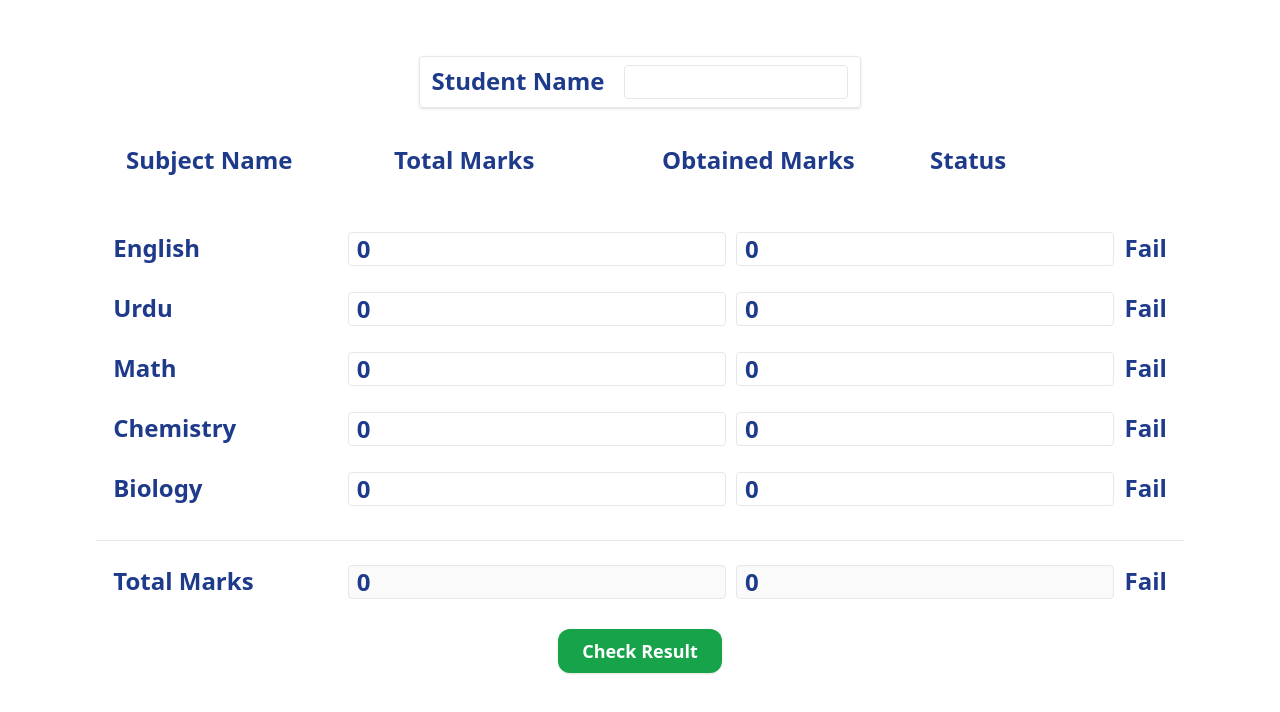
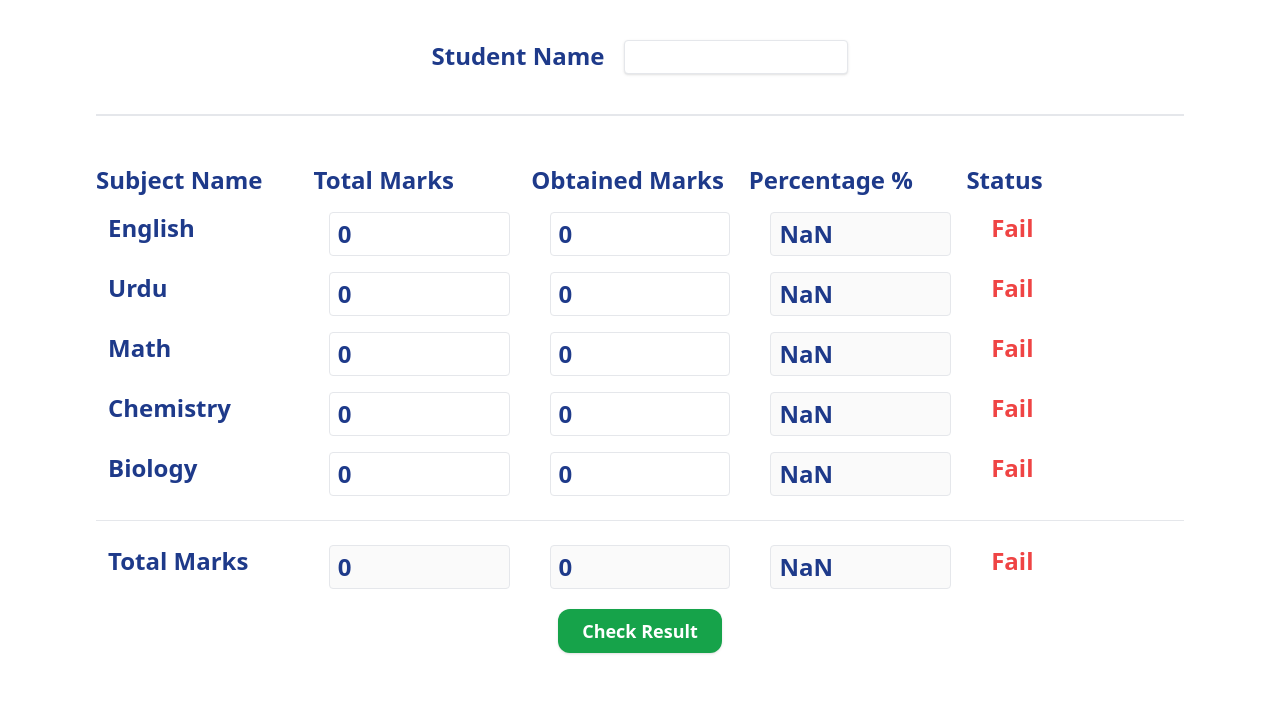
Before and after one commit to ahsamology/React-vite-first-project, a React (Vite) app: page / in a window 1280 px wide. Shown: the top 712 px of the page. Built offline with nearby package versions, Linux system fonts and the light colour scheme.

Commit message:
changesofpercent

```diff
--- a/src/App.jsx
+++ b/src/App.jsx
@@ -12,6 +12,15 @@ function App() {
   const [number8, setNumber8] = useState(0);
   const [number9, setNumber9] = useState(0);
   const [number10, setNumber10] = useState(0);
+
+  const [passingPercentage, setPassingPercentage] = useState(33)
+
+  const [percent1, setPercent1] = useState(0)
+  const [percent2, setPercent2] = useState(0)
+  const [percent3, setPercent3] = useState(0)
+  const [percent4, setPercent4] = useState(0)
+  const [percent5, setPercent5] = useState(0)
+
 
   const [sum1, setSum1] = useState(0)
   const [sum2, setSum2] = useState(0)
@@ -57,6 +66,20 @@ function App() {
     setNumber10(event.target.value)
   }
 
+  function handleSum() {
+    let calPercent16 = Number(number6) / Number(number1) * 100
+    let calPercent27 = Number(number7) / Number(number2) * 100
+    let calPercent38 = Number(number8) / Number(number3) * 100
+    let calPercent49 = Number(number9) / Number(number4) * 100
+    let calPercent510 = Number(number10) / Number(number5) * 100
+
+    setPercent1(calPercent16)
+    setPercent2(calPercent27)
+    setPercent3(calPercent38)
+    setPercent4(calPercent49)
+    setPercent5(calPercent510)
+
+  }
 
   function handleSum() {
     let calSum15 = Number(number1) + Number(number2) + Number(number3) + Number(number4) + Number(number5)
@@ -66,8 +89,11 @@ function App() {
 
   }
 
-  function checkStatus(number) {
-    if (number > 32) {
+  function checkStatus(num1, num2) {
+
+    let calculatedPercentage = num2 / num1 * 100
+
+    if (calculatedPercentage > passingPercentage) {
       return 'Pass'
     }
     else {
@@ -75,120 +101,103 @@ function App() {
     }
   }
 
-  function overallStatus(number) {
-    if (number > 165)  {
-      return 'Pass'
+  function pickColor(num1, num2) {
+    let calculatedPercentage = num2 / num1 * 100
+
+    if (calculatedPercentage > passingPercentage) {
+      return 'text-green-500'
     }
     else {
-      return 'Fail'
+      return 'text-red-500'
     }
   }
 
+
+  function overallStatus(number) {
+
+    //ternary operator
+    return number > 165 ? 'Pass' : 'Fail'
+
+
+    // if (number > 165) {
+    //   return 'Pass'
+    // }
+    // else {
+    //   return 'Fail'
+    // }
+
+  }
+
   return (
-    <div className="container pt-20 mt-14 justify-center items-center content-center">
-      <div className="relative flex justify-around font-bold text-2xl px-3 py-2 text-blue-900">
-        <div className="absolute flex gap-5 -top-20 border rounded shadow px-3 py-2 mb-10">
+    <div className="container pt-10 justify-center items-center content-center">
+      <div className=" flex w-full    mb-10 font-bold text-2xl text-blue-900 border-b-2 pb-10">
+        <div className="mx-auto">
+          <div className="flex gap-5">
             <p >Student Name</p>
-          <input type="text" className="rounded border shadow-black text-center pl-2 w-56" />
-        </div>
-        <div className="flex gap-11">
-          <div >
-            <p className="mb-10 w-56">Subject Name</p>
-          </div>
-          <div>
-            <p className="mb-10 w-56">Total Marks</p>
-          </div>
-          <div>
-            <p className="mb-10 w-56">Obtained Marks</p>
-          </div>
-          <div>
-            <p className="mb-10 w-56 ">Status</p>
+            <input type="text" className="rounded border shadow text-center pl-2 w-56" />
           </div>
         </div>
       </div>
-      <div className="relative flex justify-around font-bold text-2xl px-3 py-2 text-blue-900">
-        <div >
-          <p className="mb-3 w-56">English</p>
+
+      <div className="grid grid-cols-5 font-bold text-2xl  py-2 text-blue-900">
+        <p>Subject Name</p>
+        <p>Total Marks</p>
+        <p>Obtained Marks</p>
+        <p>Percentage %</p>
+        <p>Status</p>
       </div>
 
-        <div>
+      <div className="relative grid grid-cols-5 gap-10 font-bold text-2xl px-3 py-2 text-blue-900">
+        <p className="mb-3">English</p>
         <input value={number1} type="number" onChange={handleNumber1Change} className="rounded border shadow-black pl-2" />
-        </div>
-        <div>
         <input value={number6} type="number" onChange={handleNumber6Change} className="rounded border shadow-black pl-2" />
-        </div>
-        <div> <p>{checkStatus(number6)}</p></div>
-      </div>
-      <div className="relative flex justify-around font-bold text-2xl px-3 py-2 text-blue-900">
-        <div >
-          <p className="mb-3 w-56">Urdu</p>
+        <input value={number6 / number1 * 100}  disabled className="rounded border shadow-black pl-2" />
+
+        <p className={pickColor(number1, number6)}>{checkStatus(number1, number6)}</p>
       </div>
 
-        <div>
+      <div className="relative grid grid-cols-5 gap-10 font-bold text-2xl px-3 py-2 text-blue-900">
+        <p className="mb-3 w-56">Urdu</p>
         <input value={number2} type="number" onChange={handleNumber2Change} className="rounded border shadow-black pl-2" />
-        </div>
-        <div>
         <input value={number7} type="number" onChange={handleNumber7Change} className="rounded border shadow-black pl-2" />
-        </div>
-        <div> <p>{checkStatus(number7)}</p></div>
-      </div>
-      <div className="relative flex justify-around font-bold text-2xl px-3 py-2 text-blue-900">
-        <div >
-          <p className="mb-3 w-56">Math</p>
+        <input value={number7 / number2 * 100} disabled className="rounded border shadow-black pl-2" />
+        <p className={pickColor(number2, number7)}>{checkStatus(number2, number7)}</p>
       </div>
 
-        <div>
+      <div className="relative grid grid-cols-5 gap-10 font-bold text-2xl px-3 py-2 text-blue-900">
+        <p className="mb-3 w-56">Math</p>
         <input value={number3} type="number" onChange={handleNumber3Change} className="rounded border shadow-black pl-2" />
-        </div>
-        <div>
         <input value={number8} type="number" onChange={handleNumber8Change} className="rounded border shadow-black pl-2" />
-        </div>
-        <div> <p>{checkStatus(number8)}</p></div>
-
-      </div>
-      <div className="relative flex justify-around font-bold text-2xl px-3 py-2 text-blue-900">
-        <div >
-          <p className="mb-3 w-56">Chemistry</p>
+        <input value={number8 / number3 * 100} disabled className="rounded border shadow-black pl-2" />
+        <p className={pickColor(number3, number8)}>{checkStatus(number3, number8)}</p>
       </div>
 
-        <div>
+      <div className="relative grid grid-cols-5 gap-10 font-bold text-2xl px-3 py-2 text-blue-900">
+        <p className="mb-3 w-56">Chemistry</p>
         <input value={number4} type="number" onChange={handleNumber4Change} className="rounded border shadow-black pl-2" />
-        </div>
-        <div>
         <input value={number9} type="number" onChange={handleNumber9Change} className="rounded border shadow-black pl-2" />
-        </div>
-        <div> <p>{checkStatus(number9)}</p></div>
-
-      </div>
-      <div className="relative flex justify-around font-bold text-2xl px-3 py-2 text-blue-900">
-        <div >
-          <p className="mb-3 w-56">Biology</p>
+        <input value={number9 / number4 * 100} disabled className="rounded border shadow-black pl-2" />
+        <p className={pickColor(number4, number9)}>{checkStatus(number4, number9)}</p>
       </div>
 
-        <div>
+      <div className="relative grid grid-cols-5 gap-10 font-bold text-2xl px-3 py-2 text-blue-900">
+        <p className="mb-3 w-56">Biology</p>
         <input value={number5} type="number" onChange={handleNumber5Change} className="rounded border shadow-black pl-2" />
-        </div>
-        <div>
         <input value={number10} type="number" onChange={handleNumber10Change} className="rounded border shadow-black pl-2" />
-        </div>
-        <div> <p>{checkStatus(number10)}</p></div>
-
-      </div>
-      <hr className="my-4" />
-      <div className="relative flex justify-around font-bold text-2xl px-3 py-2 text-blue-900">
-        <div >
-          <p className="mb-3 w-56">Total Marks</p>
+        <input value={number10 / number5 * 100} disabled className="rounded border shadow-black pl-2" />
+        <p className={pickColor(number5, number10)}>{checkStatus(number5, number10)}</p>
       </div>
 
-        <div>
+      <hr className="my-4" />
+
+      <div className="relative grid grid-cols-5 gap-10 font-bold text-2xl px-3 py-2 text-blue-900">
+        <p className="mb-3 w-56">Total Marks</p>
         <input value={sum1} disabled className="rounded border shadow-black pl-2" />
+        <input value={sum2} disabled className="rounded border shadow-black pl-2" />
+        <input value={sum2 / sum1 * 100} disabled className="rounded border shadow-black pl-2" />
+        <p className={sum2 > 165 ? "text-green-500" : "text-red-500"}>{overallStatus(sum2)}</p>
       </div>
-        <div>
-          <input value={sum2} disabled className="rounded border shadow-black pl-2" />
-        </div>
-        <div> <p>{overallStatus(sum2)}</p></div>
 
-      </div>
       <div className="mt-3 mb-5 w-full flex justify-center">
         <button onClick={handleSum} className="bg-green-600 px-6 py-2 text-lg  font-semibold rounded-xl shadow text-white mx-auto ">
           Check Result
```
Lines whose indentation alone changed are shown as unchanged.
